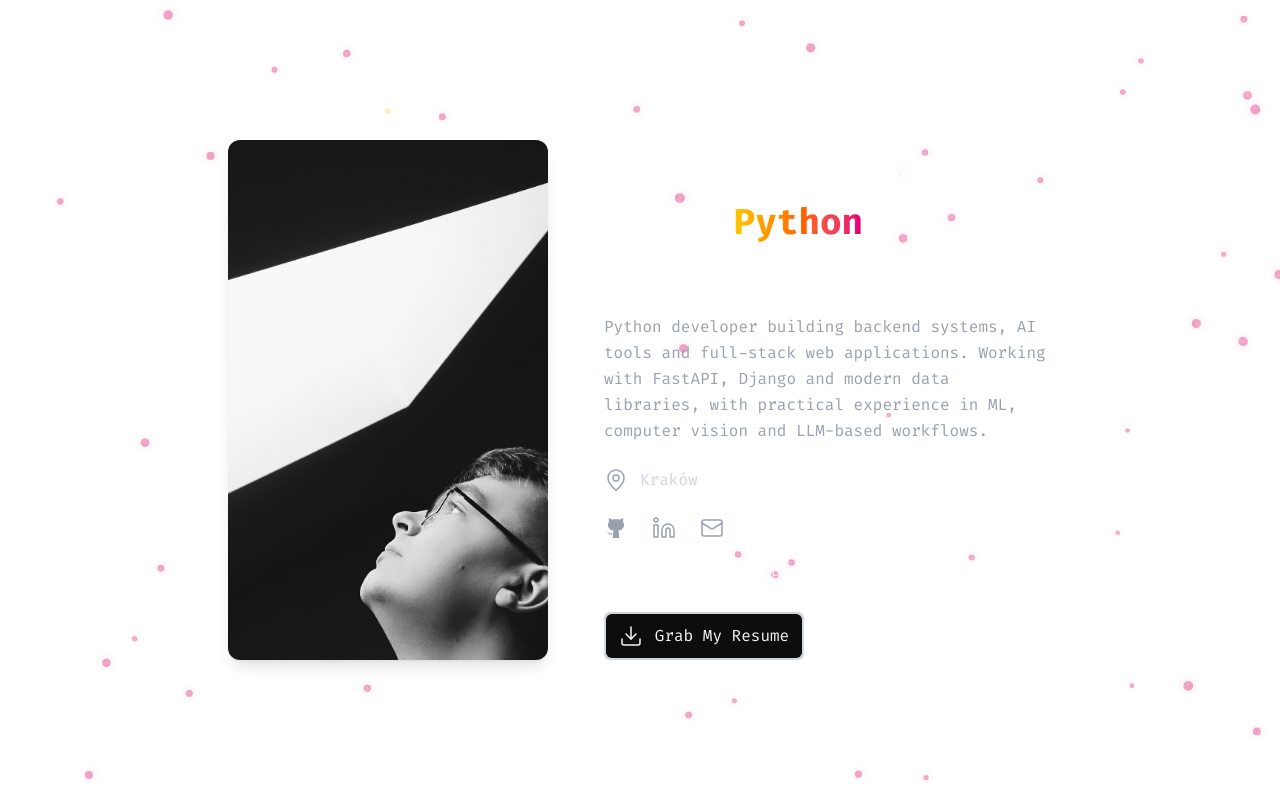
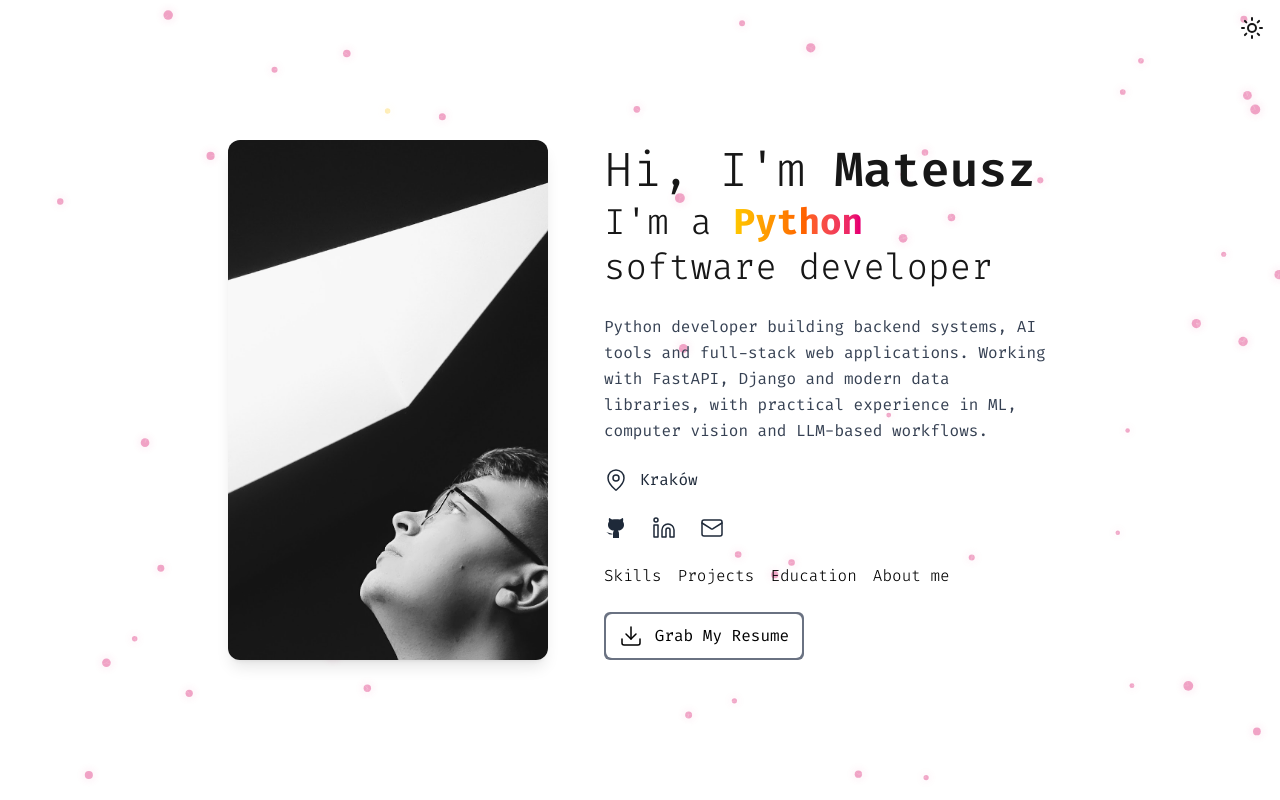
Before and after one commit to FalconDevX/portfolio-v3, a Next.js app: page / in a window 1280 px wide. Shown: the top 800 px of the page. Built offline with nearby package versions, Linux system fonts and the light colour scheme; a web font is replaced by a local one.

Commit message:
Add next-themes package for theme management and integrate ThemeProvider in layout. Update globals.css for dark mode support and adjust component styles for improved theme compatibility.

```diff
--- a/app/globals.css
+++ b/app/globals.css
@@ -1,3 +1,4 @@
+@config "../tailwind.config.ts";
 @import "tailwindcss";
 
 :root {
@@ -5,18 +6,17 @@
   --foreground: #171717;
 }
 
+.dark {
+  --background: #0a0a0a;
+  --foreground: #ededed;
+}
+
 @theme inline {
+  --font-sans: var(--font-geist-sans);
+  --font-mono: var(--font-geist-mono);
+
   --color-background: var(--background);
   --color-foreground: var(--foreground);
-  --font-sans: var(--font-geist-sans);
-  --font-mono: var(--font-geist-mono);
-}
-
-@media (prefers-color-scheme: dark) {
-  :root {
-    --background: #0a0a0a;
-    --foreground: #ededed;
-  }
 }
 
 html {
--- a/app/layout.tsx
+++ b/app/layout.tsx
@@ -4,6 +4,7 @@ import "./globals.css";
 import Dots from "@/components/Dots";
 import { Toaster } from 'react-hot-toast';
 import { Analytics } from "@vercel/analytics/next"
+import { ThemeProvider } from "@/components/ThemeProvider";
 
 const geistSans = Geist({
   variable: "--font-geist-sans",
@@ -37,7 +38,11 @@ export default function RootLayout({
         className={`${geistSans.variable} ${geistMono.variable} antialiased`}
       >
         <Dots />
-        {children}
+        <ThemeProvider
+          attribute="class"
+        >
+          {children}
+        </ThemeProvider>
         <Toaster />
         <Analytics />
       </body>
--- /dev/null
+++ b/components/DarkWhiteToggle.tsx
@@ -0,0 +1,13 @@
+"use client"
+
+import { useTheme } from "next-themes"
+import { Moon, Sun } from "lucide-react"
+
+export default function DarkWhiteToggle() {
+    const { theme, setTheme } = useTheme()
+    return (
+        <button onClick={() => setTheme(theme === "dark" ? "light" : "dark")} className="fixed top-4 right-4 cursor-pointer">
+            {theme === "dark" ? <Moon /> : <Sun />}
+        </button>
+    )
+}
--- a/components/Home.tsx
+++ b/components/Home.tsx
@@ -8,6 +8,7 @@ import TopProjects from "./TopProjects";
 import Education from "./Education";
 import { ArrowUp } from "lucide-react";
 import AboutMe from "./AboutMe";
+import DarkWhiteToggle from "./DarkWhiteToggle";
 
 export default function Home() {
     const [visible, setVisible] = useState(false);
@@ -28,7 +29,8 @@ export default function Home() {
     }
 
     return (
-        <div className="bg-transparent text-white ">
+        <div className="bg-transparent">
+            <DarkWhiteToggle />
             <Welcome />
 
             <Reveal delay={0.15}>{(visible) => <Skills visible={visible} />}</Reveal>
--- a/components/Navbar.tsx
+++ b/components/Navbar.tsx
@@ -6,7 +6,7 @@ const Navbar = () => {
     };
 
     return (
-        <div className='flex flex-row gap-4 text-white font-light cursor-pointer flex-wrap'>
+        <div className='flex flex-row gap-4 text-black dark:text-white font-light cursor-pointer flex-wrap'>
             <a onClick={() => scrollTo("skills")} className="transition-all duration-300 hover:text-yellow-400 hover:drop-shadow-[0_0_8px_rgba(251,191,36,0.5)]">Skills</a>
             <a onClick={() => scrollTo("projects")} className="transition-all duration-300 hover:text-orange-400 hover:drop-shadow-[0_0_8px_rgba(249,115,22,0.5)]">Projects</a>
             <a onClick={() => scrollTo("education")} className="transition-all duration-300 hover:text-red-400 hover:drop-shadow-[0_0_8px_rgba(236,72,153,0.5)]">Education</a>
--- /dev/null
+++ b/components/ThemeProvider.tsx
@@ -0,0 +1,11 @@
+"use client"
+
+import * as React from "react"
+import { ThemeProvider as NextThemesProvider } from "next-themes"
+
+export function ThemeProvider({
+    children,
+    ...props
+}: React.ComponentProps<typeof NextThemesProvider>) {
+    return <NextThemesProvider {...props}>{children}</NextThemesProvider>
+}
--- a/components/Welcome.tsx
+++ b/components/Welcome.tsx
@@ -2,10 +2,14 @@
 import { Github, Linkedin, Mail, Download, MapPin } from "lucide-react";
 import Navbar from './Navbar';
 import toast from "react-hot-toast";
+import { useTheme } from "next-themes";
 
 const Welcome = () => {
+
+    const { theme } = useTheme()
+    console.log(theme)
     return (
-        <section className="min-h-screen flex items-center justify-center bg-transparent text-white px-8">
+        <section className="min-h-screen flex items-center justify-center bg-transparent px-8">
             <div className="w-full flex flex-row justify-center gap-14">
                 {/* Left Side */}
                 <div className="hidden lg:flex justify-center p-0">
@@ -37,7 +41,7 @@ const Welcome = () => {
                                 </div>
 
                                 <h1 className="text-5xl font-light leading-tight">
-                                    Hi, I'm <span className="font-semibold text-white">Mateusz</span>
+                                    Hi, I'm <span className="font-semibold ">Mateusz</span>
                                 </h1>
 
                             </div>
@@ -56,17 +60,17 @@ const Welcome = () => {
 
 
 
-                    <p className="text-gray-400 max-w-md leading-relaxed wrap-break-words">
+                    <p className="text-gray-700 dark:text-gray-400 max-w-md leading-relaxed wrap-break-words">
                         Python developer building backend systems, AI tools and full-stack web applications. Working with FastAPI, Django and modern data libraries, with practical experience in ML, computer vision and LLM-based workflows.
                     </p>
 
 
                     <div className='flex flex-row gap-3'>
-                        <a href="https://www.google.com/search?q=krak%C3%B3w" target="_blank" className="text-gray-400 hover:text-yellow-400 transition-all duration-300 hover:drop-shadow-[0_0_8px_rgba(251,191,36,0.5)]">
+                        <a href="https://www.google.com/search?q=krak%C3%B3w" target="_blank" className="text-gray-800 dark:text-gray-400 hover:text-yellow-400 transition-all duration-300 hover:drop-shadow-[0_0_8px_rgba(251,191,36,0.5)]">
                             <MapPin strokeWidth={1.5} />
                         </a>
                         <a href="https://www.google.com/search?q=krak%C3%B3w" target="_blank" className=" transition-all duration-300 hover:drop-shadow-[0_0_8px_rgba(251,191,36,0.5)]">
-                            <h2 className='text-gray-300 hover:text-yellow-400'>Kraków</h2>
+                            <h2 className="text-gray-800 dark:text-gray-300 hover:text-yellow-400">Kraków</h2>
                         </a>
                     </div>
 
@@ -74,20 +78,20 @@ const Welcome = () => {
                         <a
                             href="https://github.com/FalconDevX"
                             target="_blank"
-                            className="text-gray-400 hover:text-yellow-400 transition-all duration-300 hover:drop-shadow-[0_0_8px_rgba(251,191,36,0.5)]"
+                            className="text-gray-800 dark:text-gray-400 hover:text-yellow-400 transition-all duration-300 hover:drop-shadow-[0_0_8px_rgba(251,191,36,0.5)]"
                         >
                             <Github stroke="none" fill="currentColor" strokeWidth={1.5} />
                         </a>
                         <a
                             href="https://www.linkedin.com/in/mateusz-nowaczek-781779297/"
                             target="_blank"
-                            className="text-gray-400 hover:text-orange-500 transition-all duration-300 hover:drop-shadow-[0_0_8px_rgba(249,115,22,0.5)]"
+                            className="text-gray-800 dark:text-gray-400 hover:text-orange-500 transition-all duration-300 hover:drop-shadow-[0_0_8px_rgba(249,115,22,0.5)]"
                         >
                             <Linkedin strokeWidth={1.5} />
                         </a>
                         <a
                             href="#"
-                            className="text-gray-400 hover:text-pink-600 transition-all duration-300 hover:drop-shadow-[0_0_8px_rgba(219,39,119,0.5)]"
+                            className="text-gray-800 dark:text-gray-400 hover:text-pink-600 transition-all duration-300 hover:drop-shadow-[0_0_8px_rgba(219,39,119,0.5)]"
                         >
                             <Mail
                                 strokeWidth={1.5}
@@ -109,12 +113,12 @@ const Welcome = () => {
                     </div>
                     <Navbar />
                     <button className="group relative w-50 h-12 rounded-md p-0.5 transition-all duration-500">
-                        <div className="absolute inset-0 rounded-md bg-gray-300 opacity-100 group-hover:opacity-0 transition-opacity duration-500"></div>
+                        <div className="absolute inset-0 rounded-md bg-gray-500 dark:bg-white opacity-100 group-hover:opacity-0 transition-opacity duration-500"></div>
 
                         <div className="absolute inset-0 rounded-md bg-linear-to-r from-yellow-400 via-orange-500 to-pink-600 opacity-0 group-hover:opacity-100 transition-opacity duration-500"></div>
 
-                        <div className="relative flex flex-row justify-center items-center text-gray-100 bg-[#0d0d0d] w-full h-full gap-3 cursor-pointer rounded-md">
-                            <Download className="text-gray-100" strokeWidth={1.5} />
+                        <div className="relative flex flex-row justify-center items-center text-black dark:text-gray-100 dark:bg-[#0d0d0d] bg-[#ffffff] w-full h-full gap-3 cursor-pointer rounded-md">
+                            <Download className="text-black dark:text-gray-100" strokeWidth={1.5} />
                             <a href="/Resume_Mateusz_Nowaczek.pdf" download>
                                 <span className="whitespace-nowrap">Grab My Resume</span>
                             </a>
--- a/package.json
+++ b/package.json
@@ -13,6 +13,7 @@
     "framer-motion": "^12.23.24",
     "lucide-react": "^0.552.0",
     "next": "^16.1.6",
+    "next-themes": "^0.4.6",
     "react": "19.2.0",
     "react-dom": "19.2.0",
     "react-hot-toast": "^2.6.0",
--- /dev/null
+++ b/tailwind.config.ts
@@ -0,0 +1,7 @@
+import type { Config } from "tailwindcss";
+
+const config: Config = {
+  darkMode: "class",
+};
+
+export default config;
```
Also changed, not shown: 1 other file (tests, documents, lock files or other folders).
